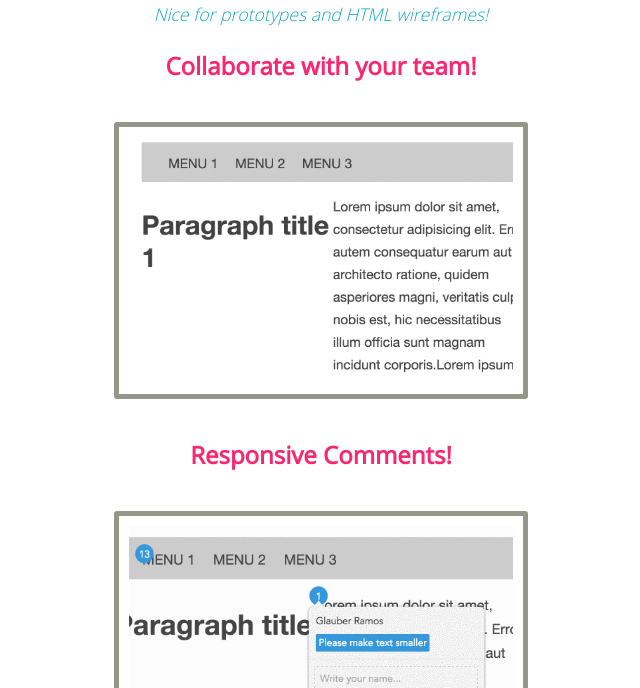
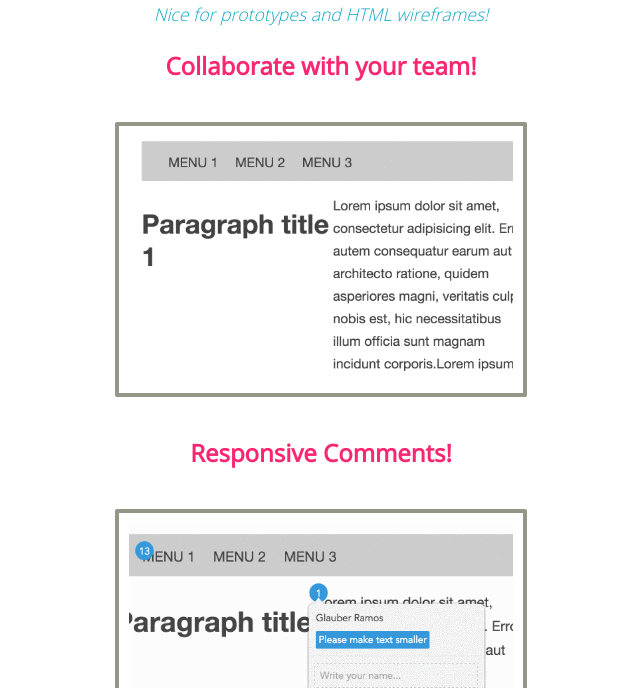
Before and after one commit to glauberramos/html-wireframing, a website: page index.html in a window 1280 px wide. Shown: the part 112-800 px from the top of the page, without its empty margins (319-959 px from the left). Drawn offline with Linux system fonts and the light colour scheme.

Commit message:
Initial commit.

```diff
--- a/homepage.css
+++ b/homepage.css
@@ -45,6 +45,7 @@ body {
 	width: 60%;
 	margin: 2em auto;
 	text-align: center;
+    color: #555;
 }
 
 div {
@@ -87,9 +88,9 @@ em {
 
 img {
     width: 50%;
-    border: 5px solid #949687;
+    border: 4px solid #949687;
     padding: 10px;
-    border-radius: 3px;
+    border-radius: 2px;
     margin: 1em;
 }
 
```
